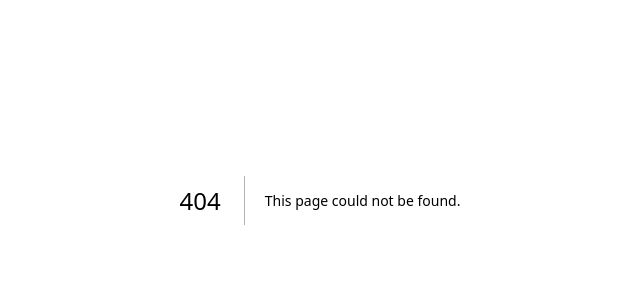
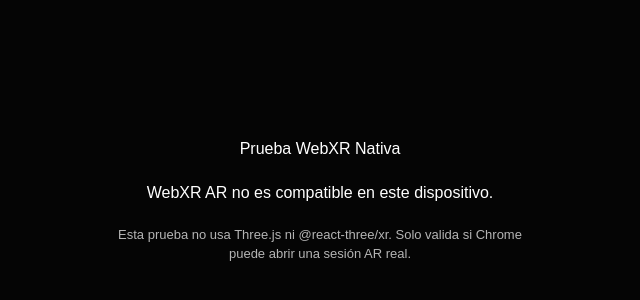
Before and after one commit to click-go-system/Baseball-Rewards-Platform, a Next.js app: page /xr-test in a window 1280 px wide. Before the commit this address had no page. Shown: the part 200-500 px from the top of the page, without its empty margins (320-960 px from the left). Built offline with nearby package versions, Linux system fonts and the light colour scheme.

Commit message:
Agregar prueba nativa WebXR

```diff
--- /dev/null
+++ b/app/xr-test/page.tsx
@@ -0,0 +1,5 @@
+import WebXRNativeTest from "@/components/WebXRNativeTest";
+
+export default function XRTestPage() {
+  return <WebXRNativeTest />;
+}
--- /dev/null
+++ b/components/WebXRNativeTest.tsx
@@ -0,0 +1,101 @@
+"use client";
+
+import { useEffect, useState } from "react";
+
+export default function WebXRNativeTest() {
+  const [message, setMessage] = useState("Validando WebXR...");
+  const [supported, setSupported] = useState(false);
+
+  useEffect(() => {
+    async function checkSupport() {
+      try {
+        if (!navigator.xr) {
+          setMessage("navigator.xr no existe. Este navegador no soporta WebXR.");
+          setSupported(false);
+          return;
+        }
+
+        const ok = await navigator.xr.isSessionSupported("immersive-ar");
+
+        if (ok) {
+          setMessage("WebXR AR aparece como compatible.");
+          setSupported(true);
+        } else {
+          setMessage("WebXR AR no es compatible en este dispositivo.");
+          setSupported(false);
+        }
+      } catch (error) {
+        setMessage("Error validando soporte: " + String(error));
+        setSupported(false);
+      }
+    }
+
+    checkSupport();
+  }, []);
+
+  async function startAR() {
+    try {
+      setMessage("Intentando abrir sesión AR nativa...");
+
+      if (!navigator.xr) {
+        setMessage("navigator.xr no existe.");
+        return;
+      }
+
+      const session = await navigator.xr.requestSession("immersive-ar", {
+        optionalFeatures: ["local-floor"],
+      });
+
+      setMessage("✅ Sesión AR abierta correctamente.");
+
+      setTimeout(() => {
+        session.end();
+        setMessage("Sesión AR cerrada correctamente.");
+      }, 3000);
+    } catch (error) {
+      console.error(error);
+      setMessage("❌ Error abriendo AR: " + String(error));
+    }
+  }
+
+  return (
+    <main
+      style={{
+        minHeight: "100vh",
+        background: "#050505",
+        color: "white",
+        display: "flex",
+        alignItems: "center",
+        justifyContent: "center",
+        flexDirection: "column",
+        padding: 24,
+        textAlign: "center",
+        gap: 20,
+      }}
+    >
+      <h1>Prueba WebXR Nativa</h1>
+
+      <p style={{ maxWidth: 420 }}>{message}</p>
+
+      {supported && (
+        <button
+          onClick={startAR}
+          style={{
+            padding: "14px 24px",
+            borderRadius: 999,
+            border: "none",
+            fontWeight: 700,
+            fontSize: 16,
+          }}
+        >
+          Probar AR nativa
+        </button>
+      )}
+
+      <p style={{ fontSize: 13, opacity: 0.7, maxWidth: 420 }}>
+        Esta prueba no usa Three.js ni @react-three/xr. Solo valida si Chrome
+        puede abrir una sesión AR real.
+      </p>
+    </main>
+  );
+}
```
